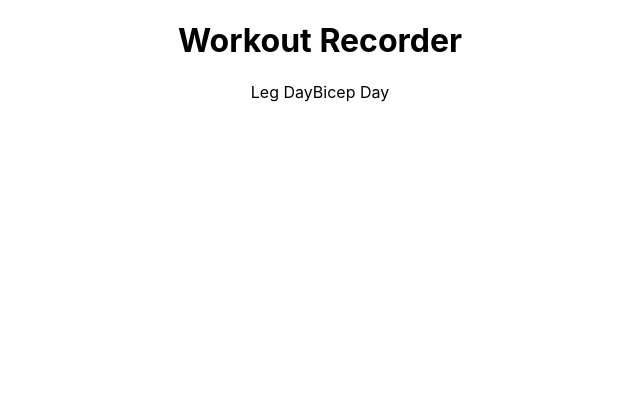
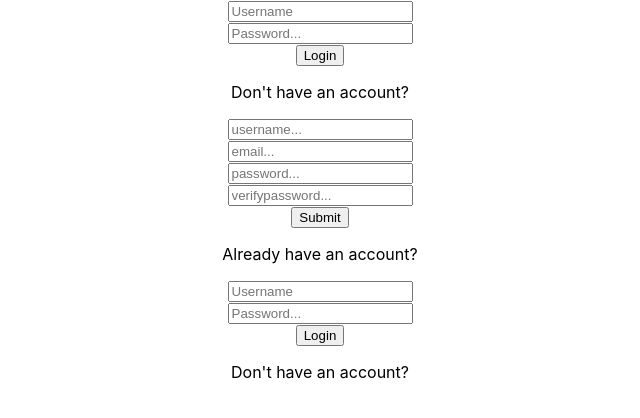
Before and after one commit to workoutrecorder/Front-End, a React (Create React App) app in the folder workout/: page /login in a window 1280 px wide. Shown: the top 418 px of the page, without its empty margins (320-960 px from the left). Built offline with nearby package versions, Linux system fonts and the light colour scheme.

Commit message:
created login and register forms

```diff
--- a/workout/src/App.js
+++ b/workout/src/App.js
@@ -1,27 +1,31 @@
 import React from 'react';
 import './App.scss';
-import axios from 'axios';
-import { Route } from 'react-router-dom';
+import { withRouter } from 'react-router-dom';
 import MainView from "./views/MainView"
 import LoginView from "./views/LoginView"
+import authenticate from "./login/authenticate"
 
-export class App extends React.Component {
-  constructor(props){
-    super(props);
-    this.state = {
+class App extends React.Component {
 
-    };
+  componentDidMount(){
+    console.log(window.location.pathname)
+
+    if(!localStorage.getItem("userdata") && window.location.pathname !== '/signup'){
+    this.props.history.push('./login');
     }
+  }
 
-render(){
-  return (
-    <div className="App">
 
-      <h1>Workout Recorder</h1>
-      <MainView />
-      <LoginView />
-    </div>
-  );
+
+  render() {
+    return (
+      <div className="App">
+       <Auth/>
+      </div>
+    );
+  }
 }
-}
-export default App;
+
+const Auth = withRouter(authenticate(MainView)(LoginView));
+
+export default withRouter(App);
--- /dev/null
+++ b/workout/src/login/LogNav.js
@@ -0,0 +1,18 @@
+import React from 'react';
+import { Link } from 'react-router-dom';
+import Login from './Login'
+import Register from './Register'
+
+
+const LogNav = (props) => {
+    return (
+        <div>
+            <nav>
+                <Link to="/login" component = {Login}> Login </Link>
+                <Link to="/register" component = {Register}>  Register </Link>
+            </nav>
+        </div>
+     );
+}
+
+export default LogNav;
--- /dev/null
+++ b/workout/src/login/Login.js
@@ -0,0 +1,48 @@
+import React, { Component } from 'react'
+
+export class Login extends Component {
+  constructor(props){
+    super(props);
+    this.state = ({
+
+    });
+  }
+
+
+  render() {
+    return (
+      //Ternary that checks state
+      <div className = "login-wrapper">
+        <form type = "submit">
+          <div>
+
+            <div>
+              <i className="fas fa-user"></i>
+              <input placeholder = "Username"
+              type = "text"
+              value = {this.props.username}
+              name = "username"
+              onChange = {this.props.handleChanges}
+              />
+            </div>
+
+            <div>
+              <i className="fas fa-lock"></i>
+              <input placeholder = "Password..."
+              type = "password"
+              value = {this.props.password}
+              name = "password"
+              onChange = {this.props.handleChanges}
+              />
+            </div>
+
+           </div>
+        </form>
+        <button className = "login-button" onClick = {this.props.signIn}>Login</button>
+        <p>Don't have an account?</p>
+      </div>
+    )
+  }
+}
+
+export default Login;
--- /dev/null
+++ b/workout/src/login/Register.js
@@ -0,0 +1,121 @@
+import React from 'react';
+import axios from 'axios';
+
+const url = "http://localhost:3300";
+
+class Register extends React.Component {
+    constructor(props) {
+        super(props);
+        this.state = {
+            username: '',
+            email: '',
+            password: '',
+            verifypassword: ''
+        }
+    }
+
+    handleChanges = event => {
+        event.preventDefault();
+        this.setState({
+            [event.target.name]: event.target.value
+        })
+    }
+
+    register = event => {
+        event.preventDefault();
+        if(this.state.password === this.state.verifypassword){
+        axios
+            .post(`${url}/auth/register`, {
+                username: this.state.username,
+                email: this.state.email,
+                password: this.state.password
+            })
+
+            .then(res => {
+                console.log('Its working', res)
+                alert('Account registration is successful')
+            })
+
+            .catch( error => console.log('OH NO', error));
+
+            this.setState({
+                    username: '',
+                    email: '',
+                    password: '',
+                    verifypassword: ''
+            })} else {
+                alert('Password does not match!')
+                this.setState({
+                    username: '',
+                    email: '',
+                    password: '',
+                    verifypassword: ''
+            })
+
+            }
+    }
+
+
+    render() {
+        return (
+            // ternary that checks state
+            <div className = "register-wrapper">
+                <form type = "submit">
+
+                    <div>
+                    <i className="fas fa-user"></i>
+                    <input
+                    placeholder = "username..."
+                    type = "text"
+                    value = {this.state.username}
+                    name = "username"
+                    onChange = {this.handleChanges}
+                    required
+                    />
+                    </div>
+
+                    <div>
+                    <i className="far fa-envelope"></i>
+                    <input
+                    placeholder = "email..."
+                    type = "email"
+                    value = {this.state.email}
+                    name = "email"
+                    onChange = {this.handleChanges}
+                    required
+                    />
+                    </div>
+
+                    <div>
+                    <i className="fas fa-lock"></i>
+                    <input
+                    placeholder = "password..."
+                    type = "password"
+                    value = {this.state.password}
+                    name = "password"
+                    onChange = {this.handleChanges}
+                    required
+                    />
+                    </div>
+
+                    <div>
+                    <i className="fas fa-lock"></i>
+                    <input
+                    placeholder = "verifypassword..."
+                    type = "password"
+                    value = {this.state.verifypassword}
+                    name = "verifypassword"
+                    onChange = {this.handleChanges}
+                    required
+                    />
+                    </div>
+
+                </form>
+                <button onClick = {this.register}> Submit </button>
+                <p>Already have an account?</p>
+            </div>
+         );
+    }
+}
+
+export default Register;
--- /dev/null
+++ b/workout/src/login/authenticate.js
@@ -0,0 +1,83 @@
+import React from 'react';
+import axios from 'axios';
+
+const url = "http://localhost:3300";
+
+const authenticate = App => Login =>
+    class extends React.Component{
+        constructor(props){
+            super(props);
+            this.state = ({
+                username: '',
+                password: '',
+                loggedIn: false
+            })
+        }
+
+        componentDidMount(){
+
+            if(localStorage.getItem('userdata')){
+                const userdata = JSON.parse(localStorage.getItem('userdata'));
+                axios.post(`${url}/auth/checkauth`, {token: userdata.token}).then(res => {
+                    console.log(res.data)
+                    res.data ? this.setState({ loggedIn: true}) : localStorage.clear();
+                }).catch(error => console.log(error));
+            }
+        }
+
+        handleChanges = event => {
+            this.setState({
+                [event.target.name]: event.target.value
+            })
+        }
+
+        //requires username and password
+        signIn = event => {
+            event.persist();
+            return axios
+                .post(`${url}/auth/login`,{
+                    username: this.state.username,
+                    password: this.state.password
+                })
+
+                .then( res => {
+                    localStorage.setItem("userdata", JSON.stringify(res.data));
+                    this.setState({
+                        loggedIn: true
+                    });
+                })
+                .catch(err => alert(err));
+            }
+
+
+
+        signOut = event => {
+            event.preventDefault();
+            window.localStorage.clear();
+            this.setState({
+                loggedIn: false
+            })
+            this.props.history.push('/login');
+        }
+
+
+
+
+        render(){
+            if(this.state.loggedIn){
+                return <App signOut = {this.signOut}
+                loggedIn = {this.state.loggedIn}
+                />
+            } else {
+                return <Login
+                handleChanges = {this.handleChanges}
+                signIn = {this.signIn}
+                username = {this.state.username}
+                password = {this.state.password}
+                />
+            }
+        }
+    }
+
+
+export default authenticate;
--- a/workout/src/views/LoginView.js
+++ b/workout/src/views/LoginView.js
@@ -1,10 +1,26 @@
 import React, { Component } from 'react'
+import { Route, Switch } from 'react-router-dom';
+import Login from '../login/Login'
+import Register from '../login/Register'
+import LogNav from '../login/LogNav'
 
 export class LoginView extends Component {
     render() {
         return (
             <div>
-
+                <LogNav/>
+                <Switch>
+                    <Route
+                    exact path ="/login"
+                    render = {(...props) => (<Login
+                    handleChanges = {this.props.handleChanges}
+                    signIn = {this.props.signIn}
+                    password = {this.props.password}
+                    username = {this.props.username}
+                    {...props} /> )}
+                    />
+                    <Route exact path ="/register" component = {Register}/>
+                </Switch>
             </div>
         )
     }
```
